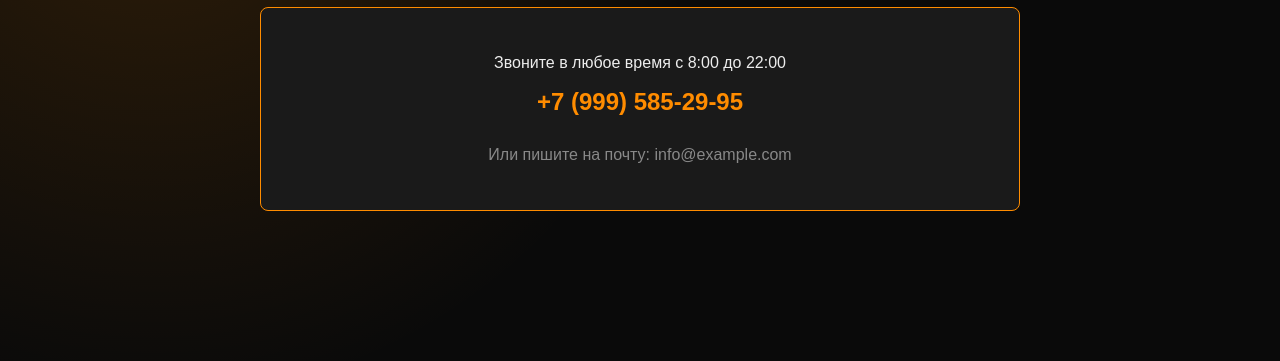
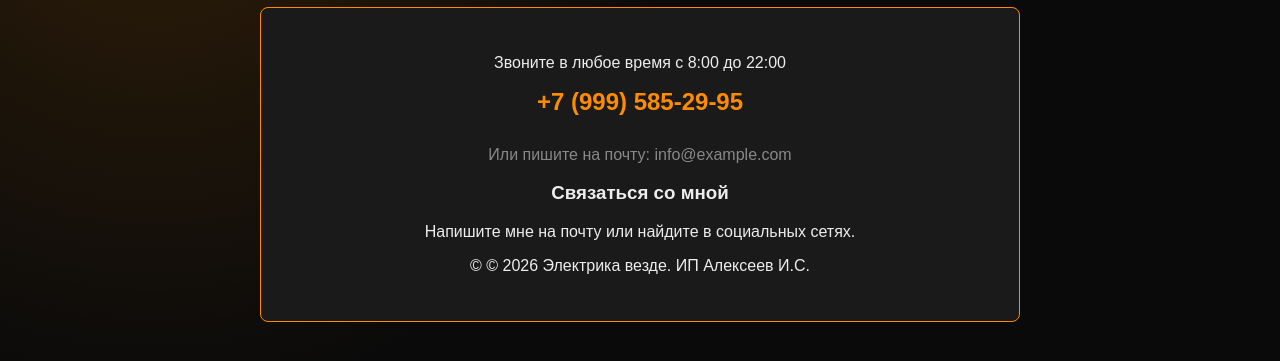
Before and after one commit to daraberukova-rgb/daraberukova-rgb.github.io, a plain HTML site: page contacts.html in a window 1280 px wide. Shown: the part 147-508 px from the top of the page. Drawn offline with Linux system fonts and the light colour scheme.

Commit message:
Update contacts.html

```diff
--- a/contacts.html
+++ b/contacts.html
@@ -32,6 +32,20 @@
             <p>Звоните в любое время с 8:00 до 22:00</p>
             <a href="tel:+79995852995" class="phone">+7 (999) 585-29-95</a>
             <p style="margin-top: 30px; color: #888;">Или пишите на почту: info@example.com</p>
+            <!-- Контакты (можно расширить) -->
+    <section id="contact" class="about">
+        <h3>Связаться со мной</h3>
+        <p>Напишите мне на почту или найдите в социальных сетях.</p>
+    </section>
+
+    <!-- Подвал -->
+    <footer>
+        <p>&copy; © 2026 Электрика везде. ИП Алексеев И.С.
+    </footer>
+
+</body>
+</html>
+
         </div>
     </div>
 </body>
```
